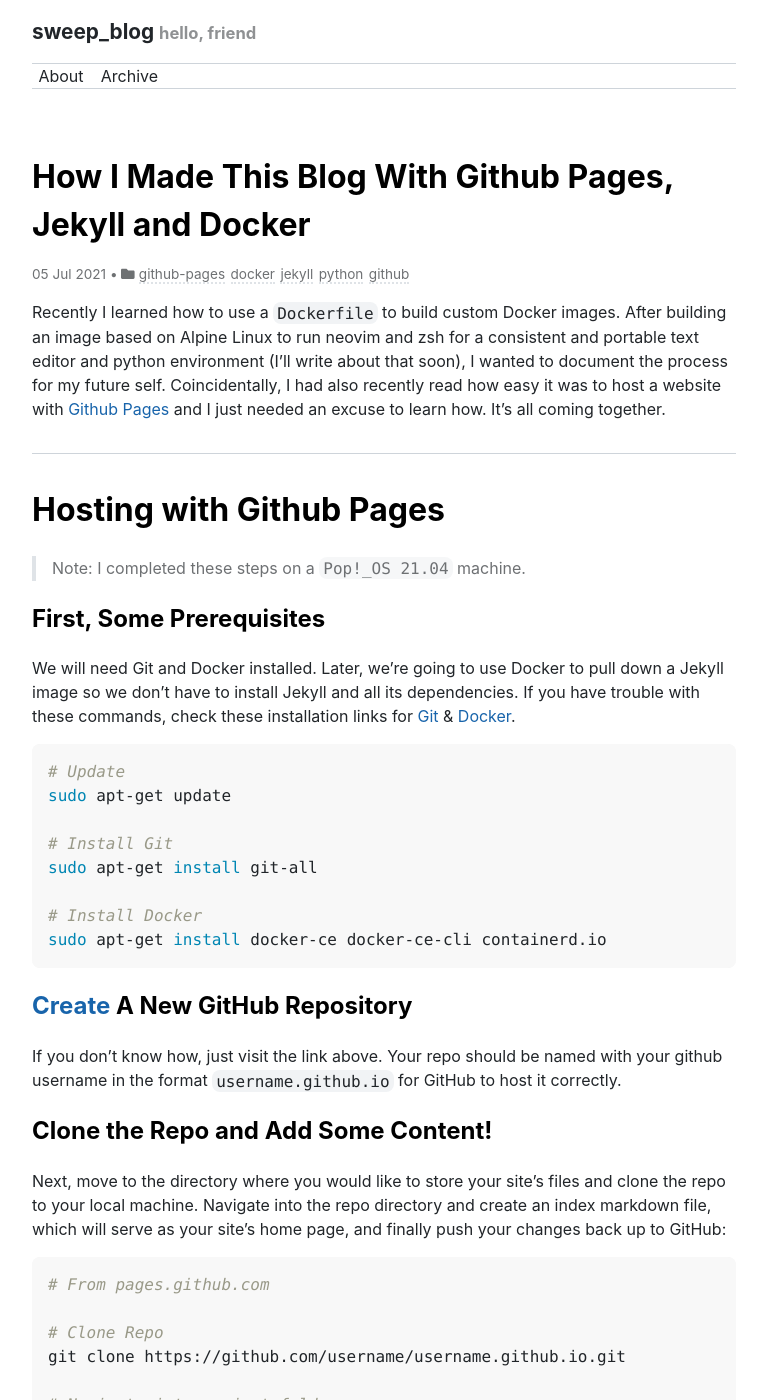
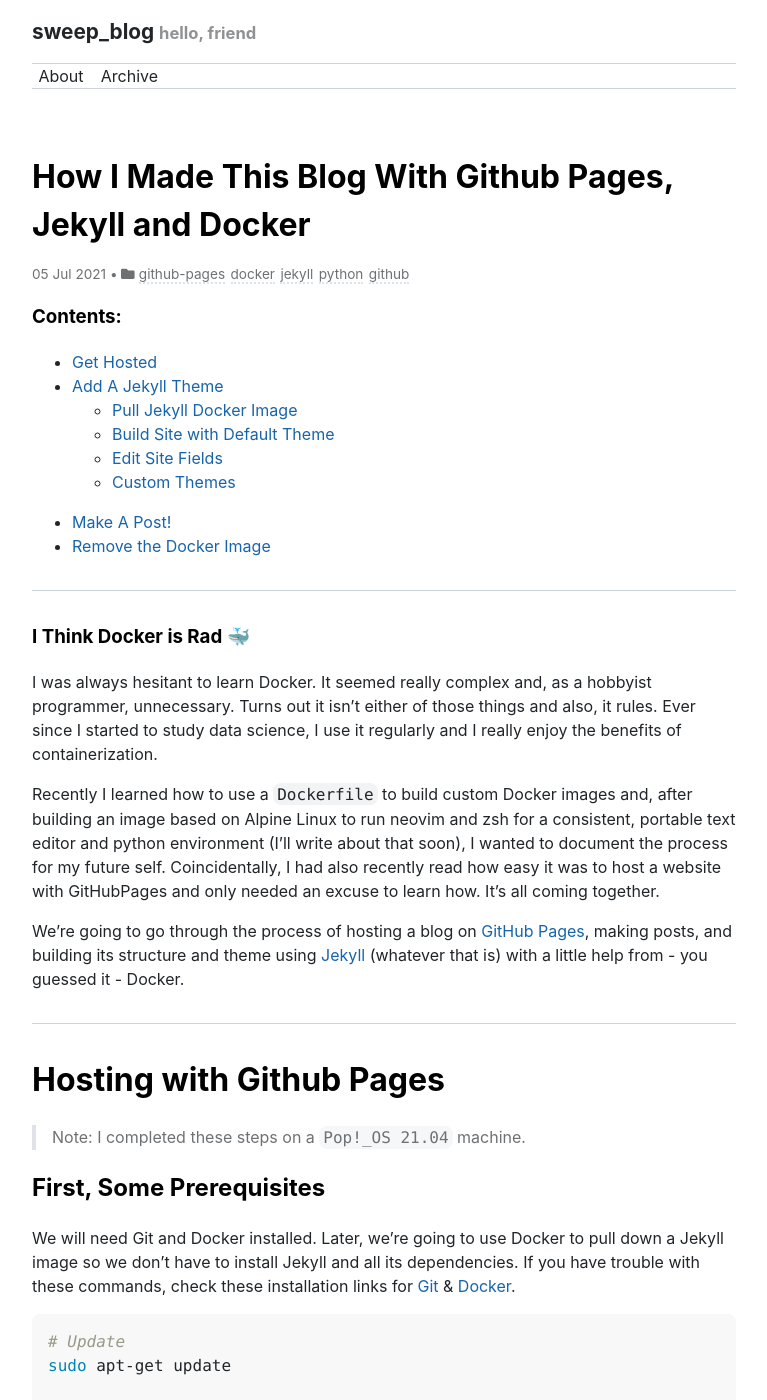
Before and after one commit to n-sweep/nsweep.github.io, a Jekyll site: the page built from _posts/2021-07-05-how-i-made-this-blog.md, in a window 1280 px wide and 1400 px high. Shown: the whole window, without its empty margins (256-1023 px from the left). Built offline with Jekyll 4.4.1, drawn with Linux system fonts in a browser that asks for light colours; nearby versions of some CDN libraries; some of the changed text lies outside the part shown.

Commit message:
intro, TOC, small changes

````diff
--- a/_posts/2021-07-05-how-i-made-this-blog.md
+++ b/_posts/2021-07-05-how-i-made-this-blog.md
@@ -1,12 +1,31 @@
 ---
-layout:     post
-title:      "How I Made This Blog With Github Pages, Jekyll and Docker"
-date:       2021-07-05
-categories: github-pages docker jekyll python github
-permalink:  /how-i-made-this-blog/
+layout:         post
+title:          "How I Made This Blog With Github Pages, Jekyll and Docker"
+date:           2021-07-05
+description:    "Hosting on GitHub Pages with the help of Docker because I don't know a thing about Jekyll."
+categories:     github-pages docker jekyll python github
+permalink:      /how-i-made-this-blog/
 ---
 
-Recently I learned how to use a `Dockerfile` to build custom Docker images. After building an image based on Alpine Linux to run neovim and zsh for a consistent and portable text editor and python environment (I'll write about that soon), I wanted to document the process for my future self. Coincidentally, I had also recently read how easy it was to host a website with [Github Pages](https://pages.github.com/) and I just needed an excuse to learn how. It's all coming together.
+### Contents:
+
+- [Get Hosted](#hosting-with-github-pages)
+- [Add A Jekyll Theme](#adding-some-spice-with-a-jekyll-theme)
+    - [Pull Jekyll Docker Image](#pull-down-the-jekyll-docker-image)
+    - [Build Site with Default Theme](#build-your-jekyll-site-and-check-out-the-new-template)
+    - [Edit Site Fields](#editing-fields)
+    - [Custom Themes](#find-a-custom-theme)
+- [Make A Post!](#make-a-post)
+- [Remove the Docker Image](#epilogue-removing-the-docker-image)
+
+---
+### I Think Docker is Rad 🐳
+
+I was always hesitant to learn Docker. It seemed really complex and, as a hobbyist programmer, unnecessary. Turns out it isn't either of those things and also, it rules. Ever since I started to study data science, I use it regularly and I really enjoy the benefits of containerization.
+
+Recently I learned how to use a `Dockerfile` to build custom Docker images and, after building an image based on Alpine Linux to run neovim and zsh for a consistent, portable text editor and python environment (I'll write about that soon), I wanted to document the process for my future self. Coincidentally, I had also recently read how easy it was to host a website with GitHubPages and only needed an excuse to learn how. It's all coming together.
+
+We're going to go through the process of hosting a blog on [GitHub Pages](https://pages.github.com/), making posts, and building its structure and theme using [Jekyll](https://jekyllrb.com/) (whatever that is) with a little help from - you guessed it - Docker.
 
 ---
 
@@ -43,7 +62,7 @@
 # Navigate into project folder
 cd username.github.io
 
-# Create index.md
+# Create index.md and add some C O N T E N T
 echo "C O N T E N T" > index.md
 
 # Push changes
@@ -59,8 +78,8 @@
 
 <img src="{{ site.url }}/assets/images/content.jpg" />
 
-### Looks Kinda Boring Though, Doesn't It?
-Sure does. Why don't we take GitHub's advice and use Jekyll, whatever that is.
+### ... Looks Kinda Boring Though, Doesn't It?
+Sure does. Why don't we take GitHub's [advice](https://docs.github.com/en/github-ae@latest/pages/setting-up-a-github-pages-site-with-jekyll/about-github-pages-and-jekyll) and use Jekyll, whatever that is.
 
 ---
 
@@ -72,9 +91,9 @@
 
 I'm not familiar with Jekyll in the slightest, but I am familiar with Docker, and a quick trip to Docker Hub yields an official [Jekyll Docker image](https://hub.docker.com/r/jekyll/jekyll)! Now we can pull down the image and use Jekyll without installing it locally. Radical.
 
-## Pull Down the Docker Jekyll Image
+## Pull Down the Jekyll Docker Image
 
-If you try to call `docker run` on an image you don't have locally, Docker will attempt to retrieve the image from Docker Hub. We'll run the Jekyll version 3.8 image (I had a weird permissions problem with the latest build), pull it down from the hub, and open up a bash shell inside of it.
+If you try to call `docker run` on an image you don't have locally, Docker will attempt to retrieve the image from Docker Hub if it exists. We'll run the Jekyll version 3.8 image (I had a weird permissions problem with the latest build), pull it down from the hub, and open up a bash shell inside of it.
 
 ``` bash
 # You're probably still there but if not, navigate to the repo directory
@@ -93,6 +112,8 @@
 From the [docs](https://docs.docker.com/engine/reference/commandline/run/):
 > The `docker run` command first `creates` a writeable container layer over the specified image, and then `starts` it using the specified command.
 
+Simple enough. Here's what the rest of it does:
+
 - `docker run --rm -it`
     - create a container that will be removed (`--rm`) when we're finished with it and enble an interactive terminal connection (`-it`)*
 - `-p 4000:4000`
@@ -109,14 +130,17 @@
 You can find more information about the `docker run` flags in the [documentation](https://docs.docker.com/engine/reference/commandline/run/)
 \* You can find a great explaination of the `-it` flags at this StackOverflow [answer](https://stackoverflow.com/a/40026942/11737314)
 
+<br />
+
 > ### **Important Note!**
+
 > In a moment, we will use Jekyll to build the structure and theme for our site.
 > By mapping our site's local git repository to `/srv/jekyll` in the container, we allow Jekyll to save all the site files it generates locally in our repo. *These files are all GitHub needs to build our site* at **https://_username_.github.io**.
 > This allows us to ditch our Docker container (and even the image) when we're finished, freeing up the space taken up by Jekyll and its dependencies and leaving behind the site files for us to push to GitHub for hosting.
 
 ---
 
-## Build Your Jekyll Site and Check Out the New Template!
+## Build and Preview Your Site
 
 A nice feature of Jekyll is that it can serve your site locally, so you can check that you're happy with your edits before pushing them up to your repo. So now that we're in the shell inside our container, we'll use Jekyll to create a new site, then serve it and take a look in the browser.
 
@@ -132,7 +156,7 @@
 
 <img src="{{ site.url }}/assets/images/jekyll_new_serve.gif" />
 
-Great! Now we can visit **http://localhost:4000** and see that we have the basic Jekyll theme applied to our page on our own machine before pushing the repo back to GitHub. Neat! 📷
+Great, now we can visit **http://localhost:4000** and see that we have the basic Jekyll theme applied to our page on our own machine before pushing the repo back to GitHub. Neat! 📷
 
 <img src="{{ site.url }}/assets/images/jekyll_basic.jpg" />
 
@@ -141,6 +165,7 @@
 You'll probably notice that your website is populated with filler text like `Your Awesome Title` and `your-email@example.com`. These values can be changed in the `_config.yml` file, which was generated when we called `jekyll new .` earlier. Different themes can have different configurations, but the basics are pretty self explanitory. Here's an exceprt from the auto-generated config file:
 
 ``` yaml
+# Excerpt from default _config.yaml
 # ...
 
 title: Your awesome title
@@ -163,7 +188,8 @@
 # ...
 ```
 ### What to change:
-- Change the `title`, the `description`, and your `email`.
+- Change the `title`, the `description`, and your `email`
+    - express yourself, be compelling and mesmerizing, a tour de force
 - Change `url` and maybe `baseurl`
     - `url` is the url of your site: `https://username.github.io`
     - if your site files are in a subdirectory inside of your repo, `baseurl` should be equal to the path to your files, otherwise leave blank
@@ -228,7 +254,7 @@
 
 # Epilogue: Removing the Docker Image
 
-Now that you've hosted and edited your site, chosen your theme, created a blog post and pushed it all back up to GitHub, you may want to remove the Jekyll Docker image from your machine. You can always pull it back down and use it again with the `docker run` command we used to create our container initially.
+Now that you've hosted and edited your site, chosen your theme, created a blog post and pushed it all back up to GitHub, you may want to remove the Jekyll Docker image from your machine. You can always pull it back down and use it again as needed with the `docker run` command we used to create our container initially.
 
 ## If your Jekyll server is still running:
 
@@ -269,9 +295,11 @@
 docker image rm jekyll/jekyll:3.8
 ```
 
+And congratulations Hyde, you've done it!
+
 <br />
 
-Until next time.
+### Until next time
 
 <br />
 
@@ -279,4 +307,4 @@
 
 <br />
 
-Thanks for reading, I hope you found something useful here today. If you would like to contact me, you can [email me](mailto:n@sweep.sh). I'm also on [LinkedIn](https://linkedin.com/in/noah-shreve) and [Polywork](https://www.polywork.com/n-sweep), I [stream](https://twitch.tv/n_sweep) python programming very unreliably, and maybe if you tweet [at me](https://twitter.com/at_n_sweep) I'll start using Twitter again.
+Welcome to the end. Thanks for reading, I hope you found something useful here today. If you would like to chat, you can [email me](mailto:n@sweep.sh). I'm also on [LinkedIn](https://linkedin.com/in/noah-shreve) and [Polywork](https://www.polywork.com/n-sweep), I [stream](https://twitch.tv/n_sweep) python programming very unreliably, and maybe if you tweet [at me](https://twitter.com/at_n_sweep) I'll start using Twitter again. Maybe.
````
